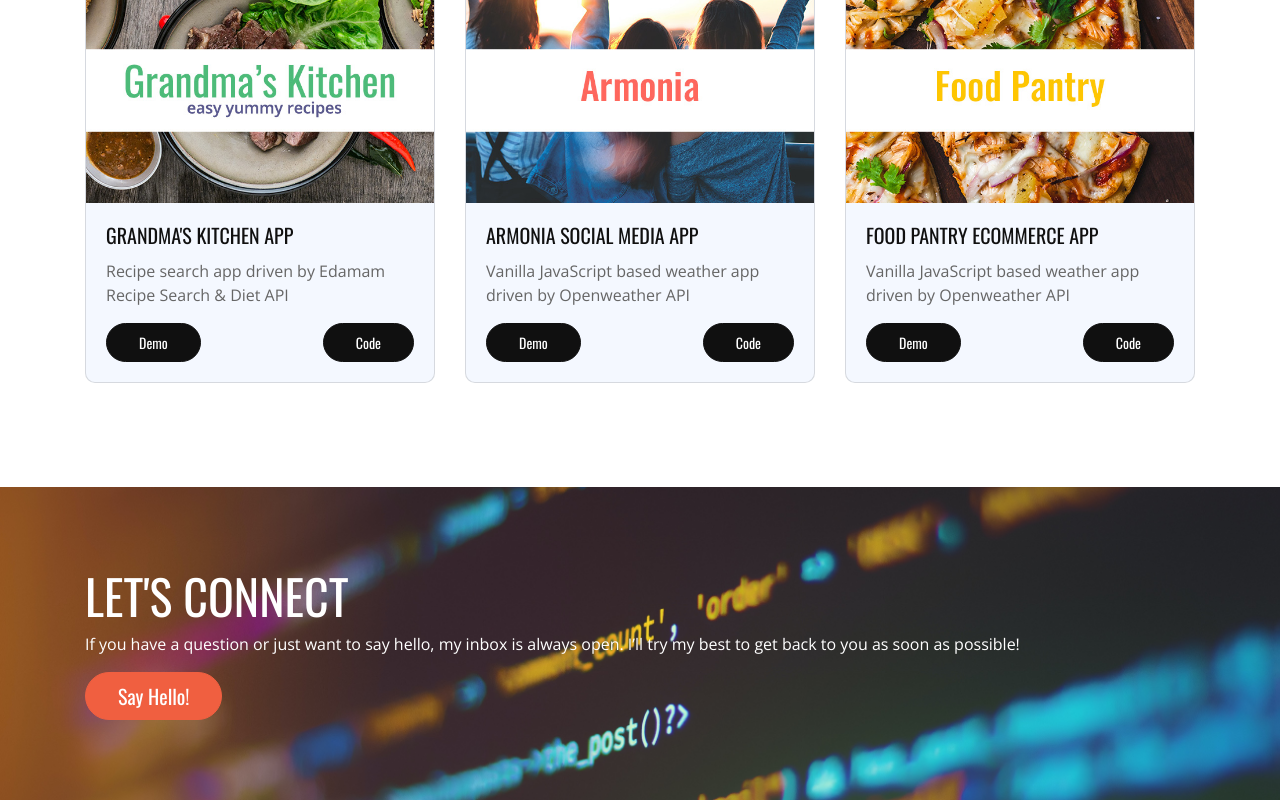
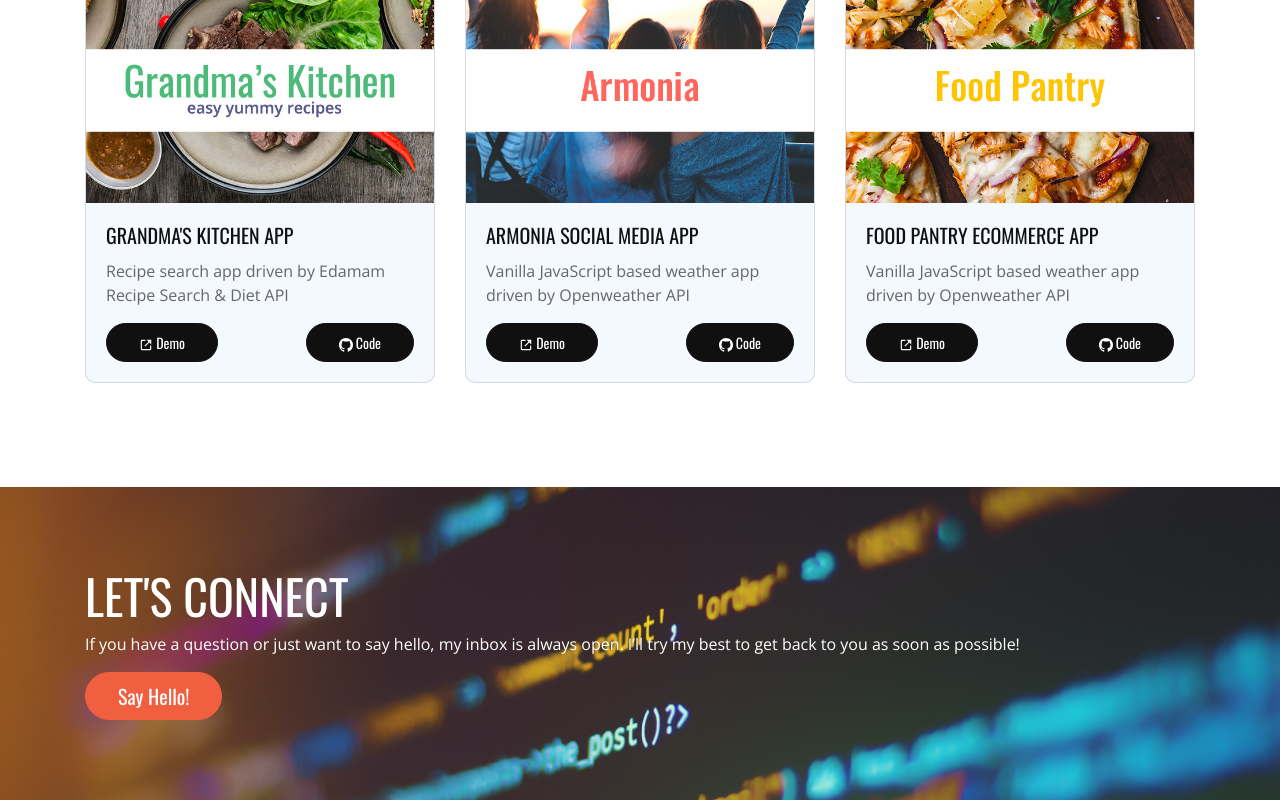
Before and after one commit to leviduncan/react-portfolio-project-2022, a React (Create React App) app: page / in a window 1280 px wide. Shown: the part 2414-3214 px from the top of the page. Built offline with nearby package versions, Linux system fonts and the light colour scheme.

Commit message:
Update project links

```diff
--- a/src/components/Projects.jsx
+++ b/src/components/Projects.jsx
@@ -3,6 +3,8 @@ import alldata from '../data'
 import gmas from '../assets/gmas.jpg'
 import armony from '../assets/armony.jpg'
 import fpantry from '../assets/fpantry.jpg'
+import { BsGithub } from 'react-icons/bs'
+import { BiLinkExternal } from 'react-icons/bi'
 
 function Projects() {
 
@@ -31,8 +33,8 @@ function Projects() {
                                         <p className="card-text">{data.text}</p>
 
                                     <div className="d-flex justify-content-between text-center">
-                                        <a href="" className="btn btn-primary btn-sm">Demo</a>
-                                        <a href="" className="btn btn-primary btn-sm">Code</a>
+                                        <a href={data.app_link} target="_blank" className="btn btn-primary btn-sm"><BiLinkExternal /> Demo</a>
+                                        <a href={data.git_link} target="_blank" className="btn btn-primary btn-sm"><BsGithub /> Code</a>
                                     </div>
                                     </div>
                                 </div>
--- a/src/data.js
+++ b/src/data.js
@@ -5,24 +5,24 @@ const alldata = {
             title: 'Grandma\'s Kitchen App',
             text: 'Recipe search app driven by Edamam Recipe Search & Diet API',
             pic: 'gmas',
-            git_link: '',
-            app_link: ''
+            git_link: 'https://github.com/leviduncan/grandmas-kitchen',
+            app_link: 'https://grandmas-kitchen-2021.netlify.app/'
         },
         {
             id: 2,
             title: 'Armonia Social Media App',
             text: 'Vanilla JavaScript based weather app driven by Openweather API',
             pic: 'armony',
-            git_link: '',
-            app_link: ''
+            git_link: 'https://github.com/leviduncan/Armonia-Social-Media-App',
+            app_link: 'https://armonia-social-media-app.netlify.app/'
         },
         {
             id: 3,
             title: 'Food Pantry eCommerce App',
             text: 'Vanilla JavaScript based weather app driven by Openweather API',
             pic: 'pantry',
-            git_link: '',
-            app_link: ''
+            git_link: 'https://github.com/leviduncan/Food-Pantry-App',
+            app_link: 'https://food-pantry.netlify.app/'
         },
 ],
     skills: [
```
